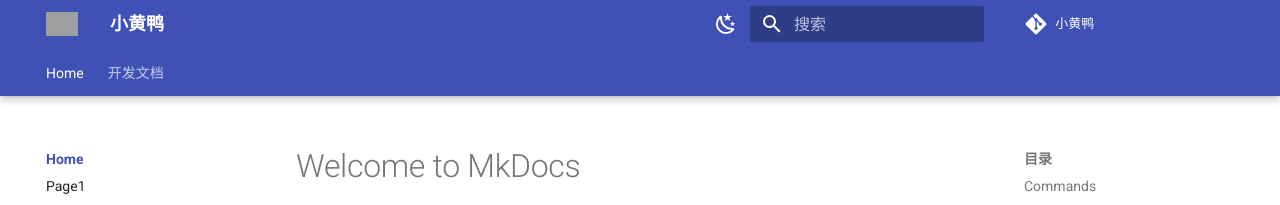
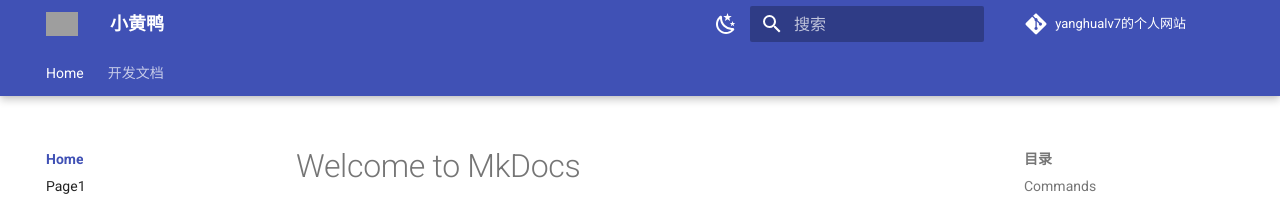
Before and after one commit to yanghualv7/yanghualv7.github.io, an MkDocs documentation site: the page built from docs/index.md, in a window 1280 px wide. Shown: the top 205 px of the page. Built offline with MkDocs 1.6.1 and Material for MkDocs 9.7.7, drawn with Linux system fonts in a browser that asks for light colours; comment, search, counter and statistics services are not loaded; grey boxes are pictures that could not be loaded.

Commit message:
* 测试

```diff
--- a/mkdocs.yml
+++ b/mkdocs.yml
@@ -69,7 +69,7 @@
 
 # 仓库信息
 repo_url: https://github.com/yanghualv7/yanghualv7.github.io
-repo_name: 小黄鸭
+repo_name: yanghualv7的个人网站
 
 extra:
   social:
```
